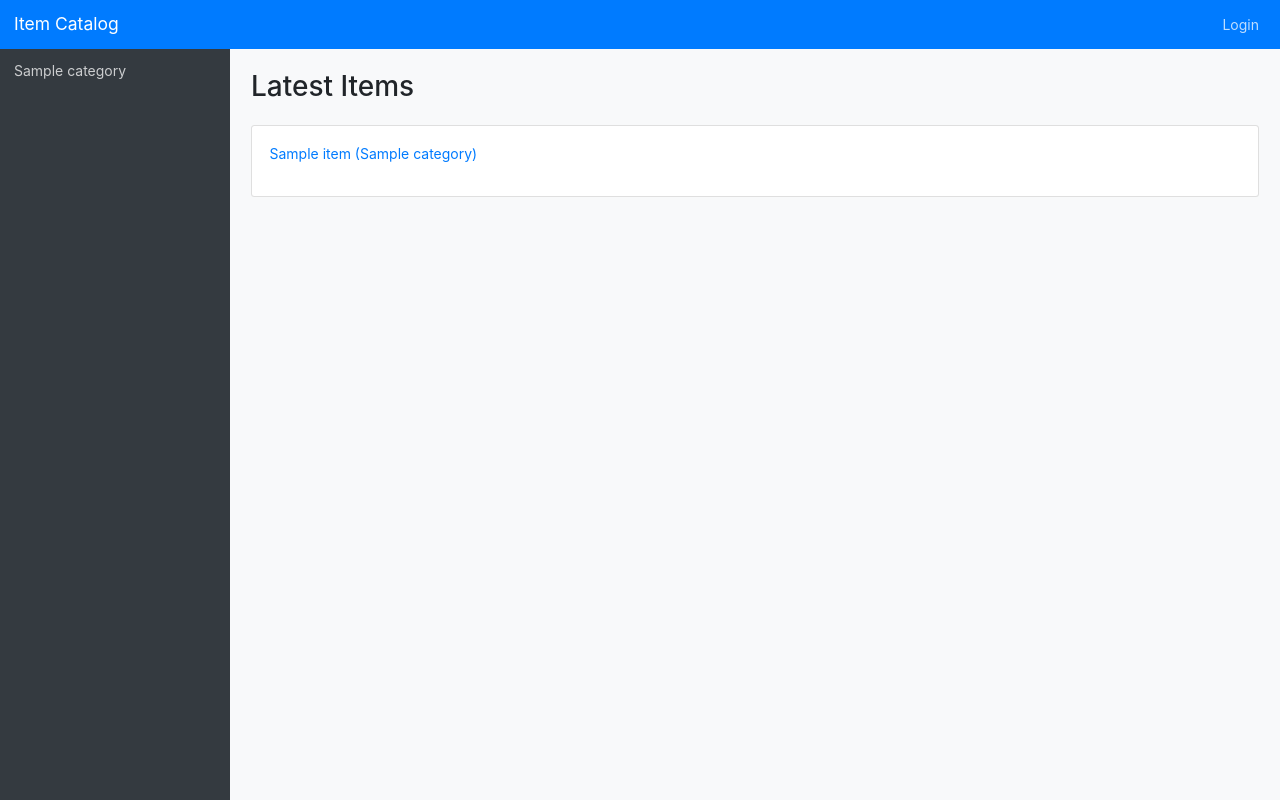
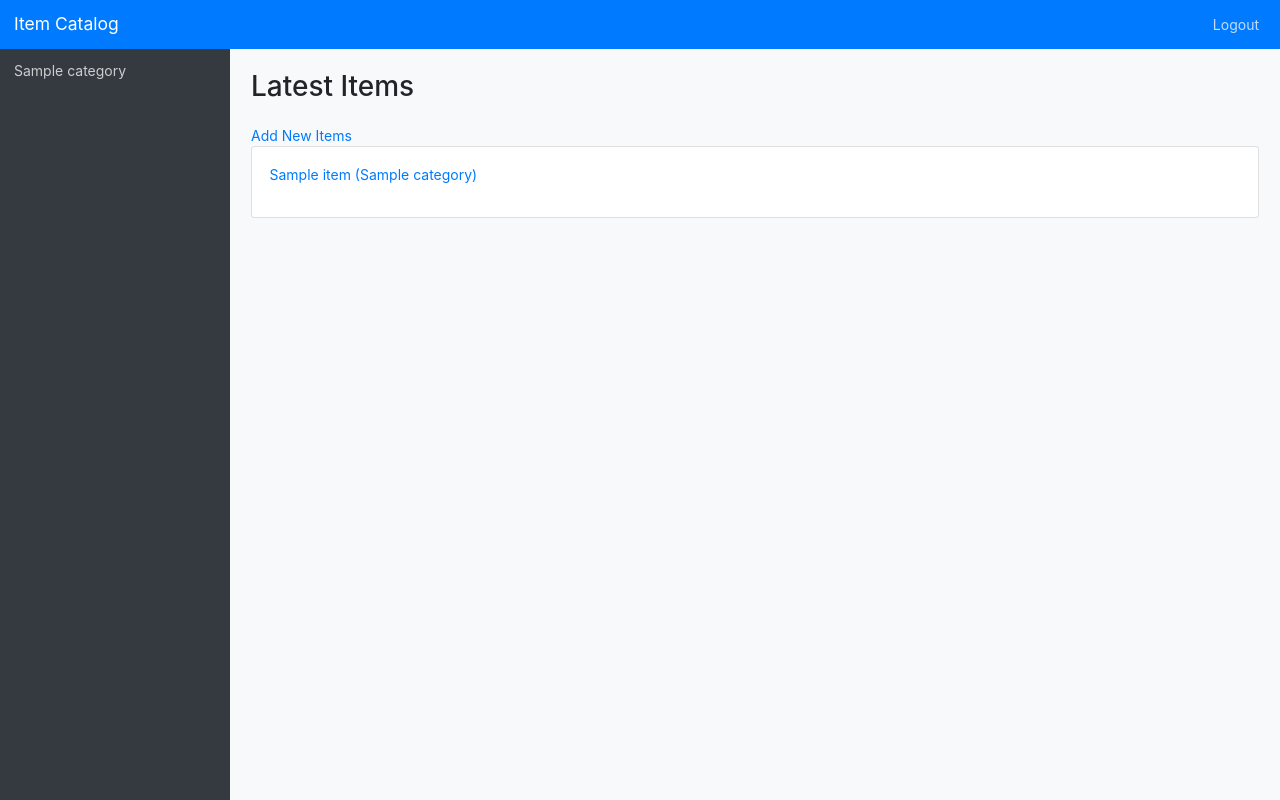
Before and after one commit to masamorishita/item-catalog, a Flask app: template templates/item.html in a window 1280 px wide. Run offline with Flask 2, Linux system fonts and the light colour scheme; the template is opened without the code that fills it: most values are stand-ins (such as "Sample title", 1, 10 or a date in 2020); some libraries are stand-ins or nearby versions.

Commit message:
Modify item.html

```diff
--- a/templates/item.html
+++ b/templates/item.html
@@ -13,12 +13,12 @@
 <body class="bg-light">
 
 <nav class="navbar navbar-expand navbar-dark bg-primary">
-    <a class="navbar-brand" href="#">Item Catalog</a>
+    <a class="navbar-brand" href="/">Item Catalog</a>
 
     <div class="navbar-collapse collapse">
         <ul class="navbar-nav ml-auto">
             <li class="nav-item dropdown">
-                <a href="/login" id="dd_user" class="nav-link">Login</a>
+                <a href="/gdisconnect" id="dd_user" class="nav-link">Logout</a>
             </li>
         </ul>
     </div>
@@ -35,7 +35,7 @@
 
     <div class="content p-4">
         <h2 class="mb-4">Latest Items</h2>
-
+        <a href="/catalog/item/new">Add New Items</a>
         <div class="card mb-4">
             <div class="card-body">
                 <ul class="list-unstyled">
--- a/templates/publicitem.html
+++ b/templates/publicitem.html
@@ -13,7 +13,7 @@
 <body class="bg-light">
 
 <nav class="navbar navbar-expand navbar-dark bg-primary">
-    <a class="navbar-brand" href="#">Item Catalog</a>
+    <a class="navbar-brand" href="/">Item Catalog</a>
 
     <div class="navbar-collapse collapse">
         <ul class="navbar-nav ml-auto">
```
